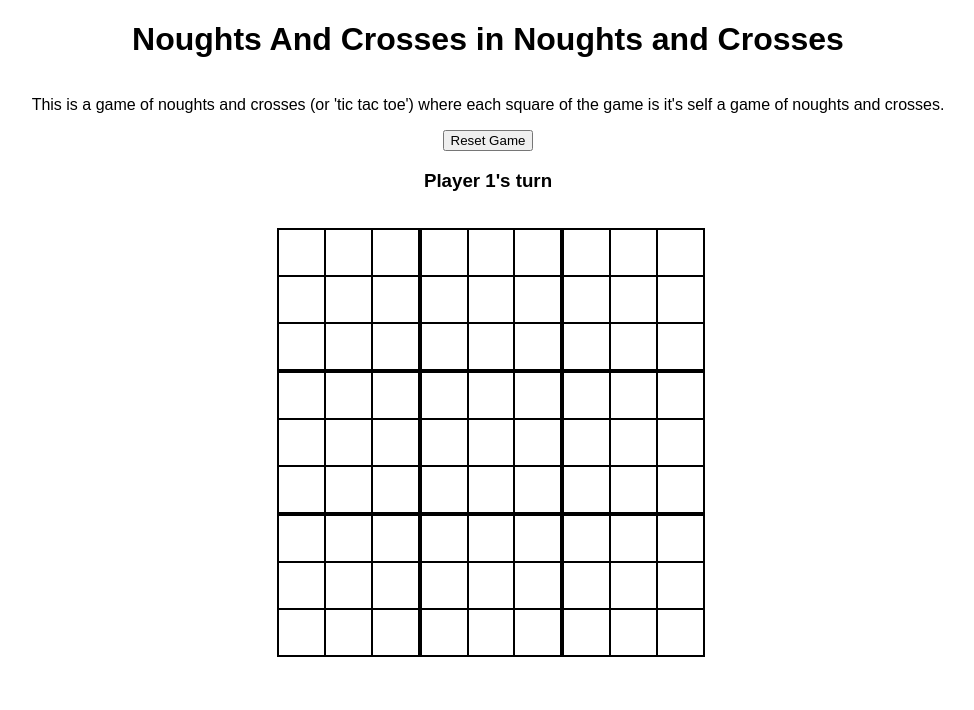
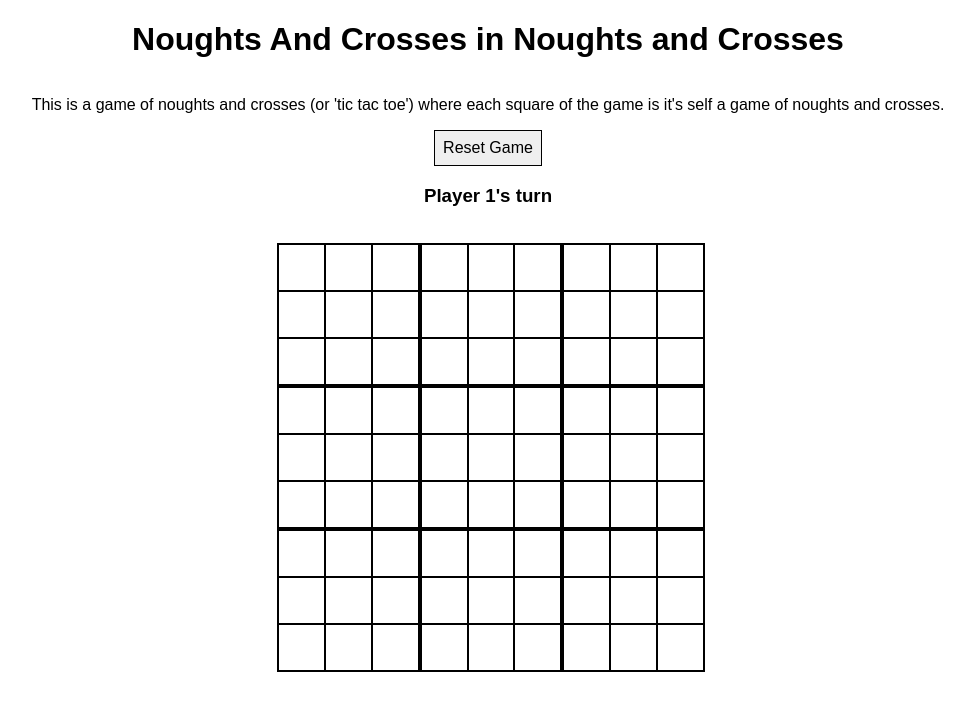
Before and after one commit to ktweeden/Noughts-and-Crosses, a React (Create React App) app: page / in a window 1280 px wide. Shown: the top 710 px of the page, without its empty margins (152-1126 px from the left). Built offline with nearby package versions, Linux system fonts and the light colour scheme.

Commit message:
reset button styling

```diff
--- a/src/App.css
+++ b/src/App.css
@@ -12,6 +12,13 @@
   align-items: center;
 }
 
+button {
+  font-size: 1rem;
+  padding: 0.5rem;
+  border: 1px solid black;
+}
+
+
 h3 {
   height: 5vh;
 }
```
